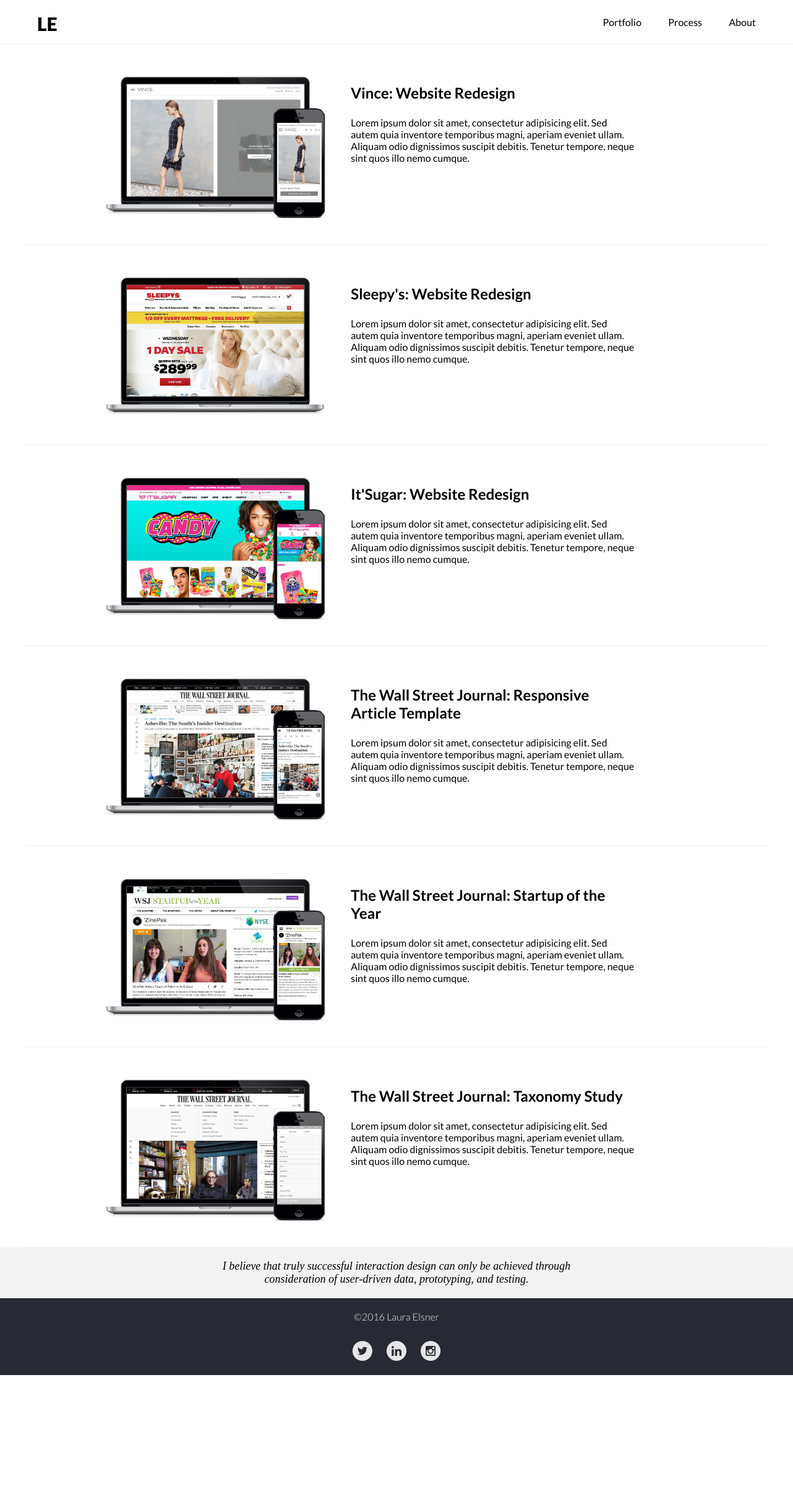
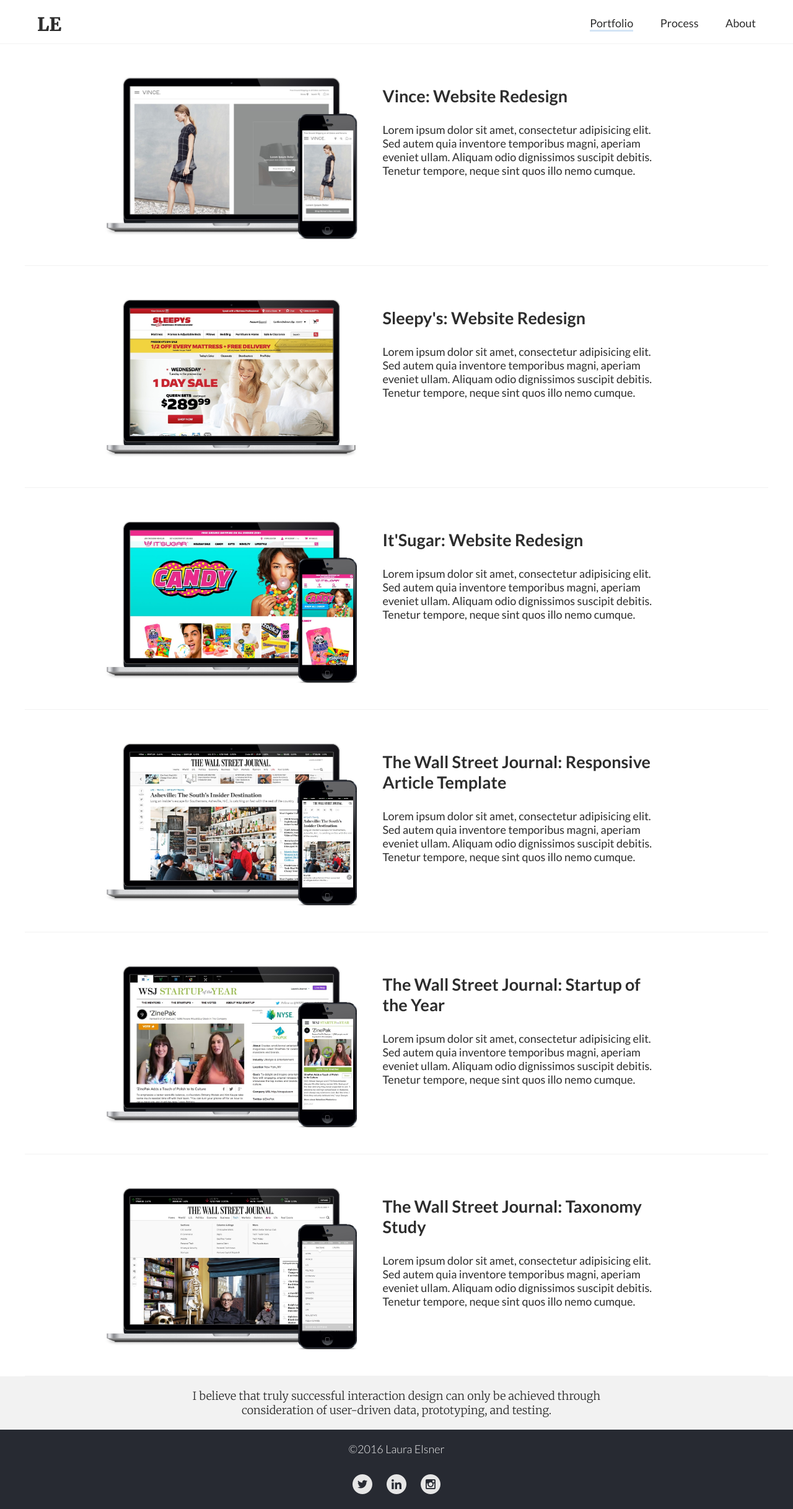
Before and after one commit to lauraelsner/lauraelsner.github.io, a plain HTML site: page portfolio.html in a window 1280 px wide. Shown: the whole page at 62% size. Before the commit the page ends 2218 px from the top, so only its background shows below. Drawn offline with nearby package versions, Linux system fonts and the light colour scheme.

Commit message:
begin adding some transitions and hover states
logo, nav, projects hover states

```diff
--- a/css/style.css
+++ b/css/style.css
@@ -24,14 +24,14 @@
 /* BASE STYLES
 /-------------------------------------------*/
 body {
-  color: black;
-  font-size: 16px;
+  color: #2D2D2D;
+  font-size: 18px;
   background: white;
   font-family: "Lato", Verdana, Sans-Serif;
 }
 
 a {
-	color: black;
+	color: #2D2D2D;
 	text-decoration: none;
 	font-family: 'Lato', Verdana, Sans-Serif;
 }
@@ -43,12 +43,12 @@
 h1 {
 	font-size: 46px;
 	font-weight: 800;
-	font-family: 'Lato', Verdana, Sans-Serif;
-
+	font-family: 'Merriweather', Serif;
 }
 
 h2 {
 	font-size: 22px;
+	margin-top: 0;
 	text-transform: uppercase;
 	font-family: 'Lato', Verdana, Sans-Serif;
 }
@@ -93,6 +93,14 @@
 
 .logo h1 {
 	font-size: 30px;
+	font-weight: 800;
+	font-family: 'Merriweather', Serif;
+	transition: color .2s ease-out;
+}
+
+.logo h1:hover {
+	color: #D4E5F5;
+	cursor: pointer;
 }
 
 nav {
@@ -103,6 +111,14 @@
 
 nav ul {
 	padding-left: 0;
+}
+
+nav a:hover {
+	border-bottom: 3px solid #D4E5F5;
+}
+
+nav a.current {
+	border-bottom: 3px solid #D4E5F5;
 }
 
 .header li {
@@ -138,7 +154,7 @@
 blockquote {
 	margin: 0;
 	margin: 0 auto;
-	max-width: 600px;
+	max-width: 750px;
 }
 
 .actual-quote {
@@ -147,9 +163,8 @@
 	font-size: 18px;
 	font-weight: 300;
 	text-align: center;
-	font-style: italic;
 	background-color: #f2f2f2;
-	font-family: "Merriweather";
+	font-family: "Merriweather", Serif;
 }
 
 .bottom-bar {
@@ -203,7 +218,7 @@
 	padding: 60px;
 	margin: 0 auto;
 	display: inline;
-	background-color: black:
+	background-color: #2D2D2D:
 }
 
 .hero h1 {
@@ -232,10 +247,15 @@
 	line-height: 1.5em;
 }
 
+.do h2 {
+	text-align: center;
+}
+
 .do h3 {
 	margin-top: 0;
 	padding-top: 20px;
 	text-align: center;
+	max-width: 1025px;
 }
 
 .do p {
@@ -244,13 +264,13 @@
 
 .do .wrapper {
 	margin: 0 auto;
-	max-width: 800px;
+	max-width: 1200px;
 }
 
 .thing {
 	width: 30%;
 	float: left;
-	margin: 10px;
+	margin: 20px;
 }
 
 .thing-img {
@@ -262,6 +282,7 @@
 .project {
 	margin-top: 20px auto;
 	border-bottom: 1px solid #f2f2f2;
+	transition: background-color .2s ease-out;
 }
 
 .project .wrapper {
@@ -271,7 +292,7 @@
 
 .project img {
 	float: left;
-	width: 35%;
+	width: 40%;
 	margin: 40px;
 }
 
@@ -280,6 +301,11 @@
 	margin-top: 40px;
 	max-width: 45%;
 	display: inline-block;
+}
+
+.project:hover {
+	background-color: #D4E5F5;
+	cursor: pointer;
 }
 
 
--- a/portfolio.html
+++ b/portfolio.html
@@ -8,7 +8,8 @@
     <link rel="stylesheet" href="css/normalize.css"><!-- CSS reset: http://necolas.github.io/normalize.css/ -->
     <link rel="stylesheet" href="css/style.css">
     <meta name="viewport" content="width=device-width, initial-scale=1.0">
-    <link href='https://fonts.googleapis.com/css?family=Lato:400,100,100italic,300,300italic,400italic,700,700italic,900,900italic' rel='stylesheet' type='text/css'><!-- Fonts -->
+    <link href='https://fonts.googleapis.com/css?family=Lato:400,100,100italic,300,300italic,400italic,700,700italic,900,900italic' rel='stylesheet' type='text/css'>
+    <link href='https://fonts.googleapis.com/css?family=Merriweather:400,300,300italic,400italic,700,700italic,900italic,900' rel='stylesheet' type='text/css'><!-- Fonts -->
   </head>
   <body>
 
@@ -17,29 +18,23 @@
       <header><!-- BEGIN: GLOBAL MARKUP / HEADER -->
         <div class="header clearfix">
           <div class="wrapper">
-              <div class="logo"><a href="index.html"><h1>LE</h1></a></div>
+            <div class="logo"><a href="index.html"><h1>LE</h1></a></div>
             <nav>
-                <ul>
-                    <li><a href="portfolio.html">Portfolio</a></li>
-                    <li><a href="process.html">Process</a></li>
-                    <li><a href="about.html">About</a></li>
-                </ul>
+              <ul>
+                <li><a href="portfolio.html" class="current">Portfolio</a></li>
+                <li><a href="process.html">Process</a></li>
+                <li><a href="about.html">About</a></li>
+              </ul>
             </nav>
           </div>
         </div>
-
-<!--         <div class="colors clearfix">
-            <div class="color-1"></div>
-            <div class="color-2"></div>
-            <div class="color-3"></div>
-        </div>   -->
       </header><!-- END: GLOBAL MARKUP / HEADER -->
 
       <main>
         <div class="wrapper">
 
             <div class="project clearfix">
-                <div class="wrapper">
+                <div class="wrapper clearfix">
                 <img src="images/port-vince.jpg" alt="project thumbnail">
                 <div class="info">
                     <h3>Vince: Website Redesign</h3>
@@ -101,26 +96,7 @@
             </div>
 
 
-
-
-
-
         </div>
-
-
-
-
-
-
-
-
-
-
-
-
-
-
-
 
       </main>
 
```
Also changed, not shown: about.html (+3 -8 lines), index.html (+9 -13 lines), process.html (+5 -8 lines), project-1.html (+2 -7 lines).
